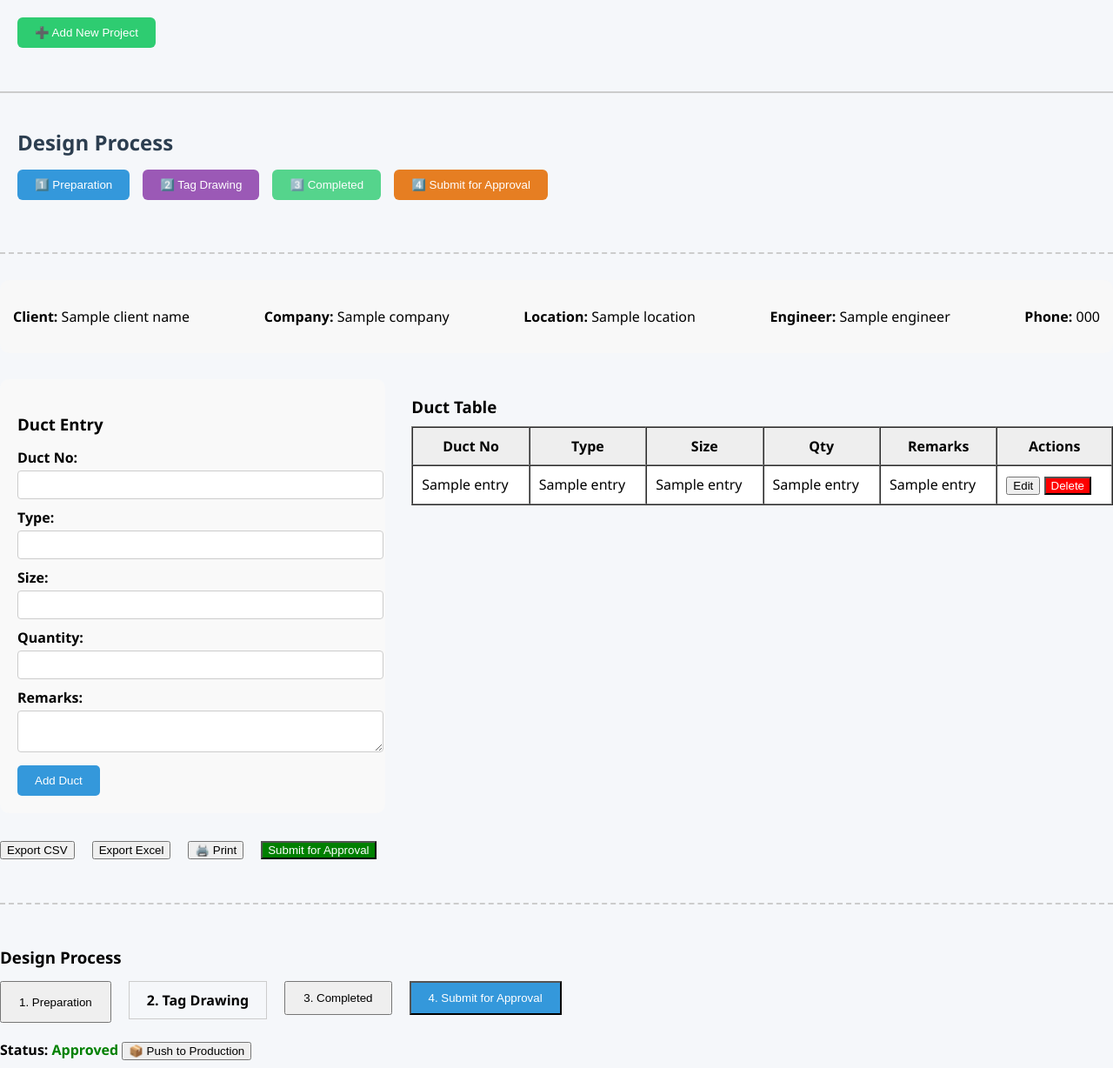
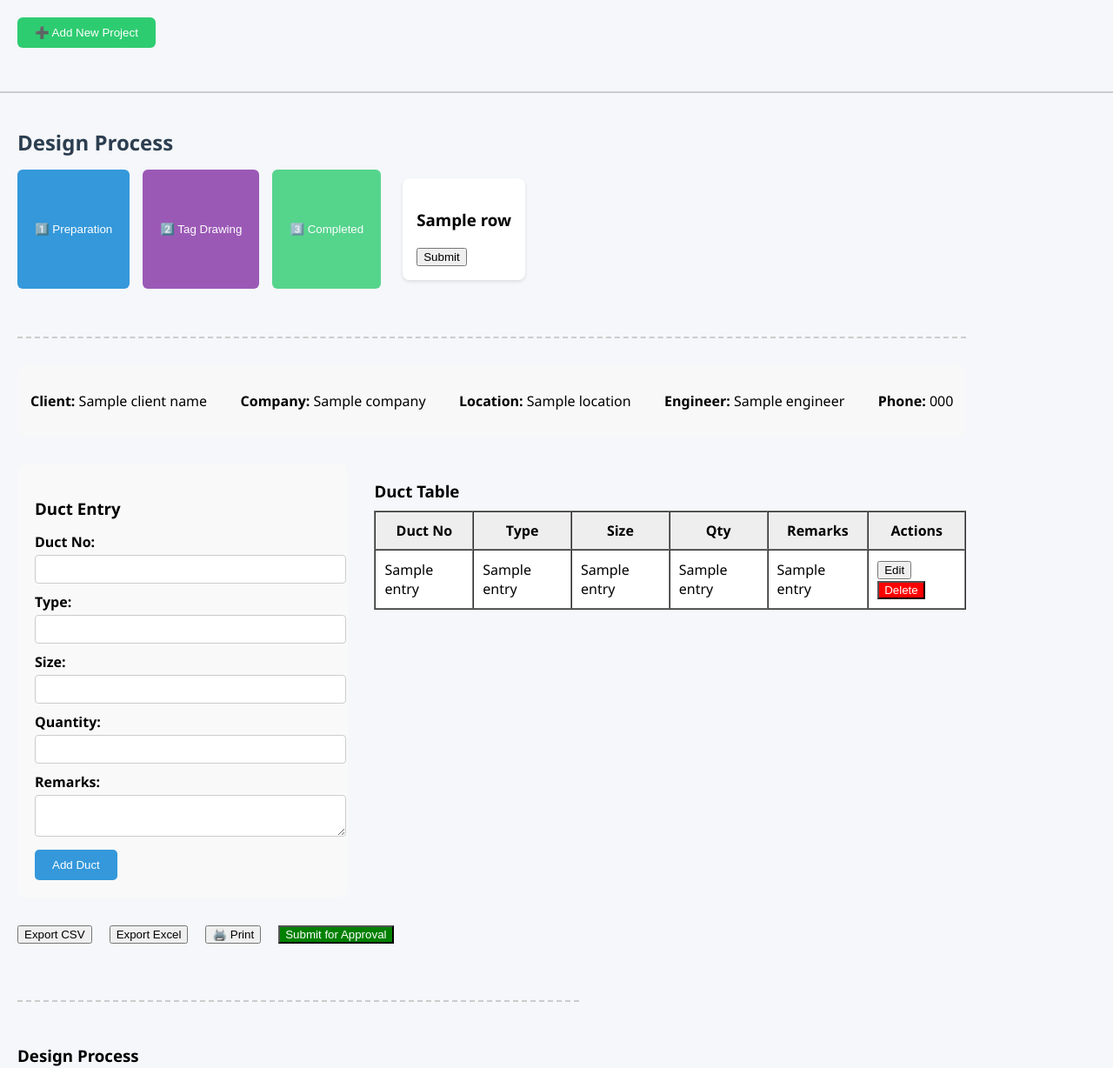
Before and after one commit to Madhan12-tech/erp-management-system, a Flask app: template templates/projects.html in a window 1280 px wide. Shown: the top 1228 px of the page at 87% size. Run offline with Flask 3, Linux system fonts and the light colour scheme; the template is opened without the code that fills it: most values are stand-ins (such as "Sample title", 1, 10 or a date in 2020).

Commit message:
Update projects.html

```diff
--- a/templates/projects.html
+++ b/templates/projects.html
@@ -124,13 +124,15 @@
       3️⃣ Completed
     </button>
 
-    <form action="/submit_sheet/{{ row[0] }}" method="POST" style="display: inline;">
-      <button type="submit" style="background: #e67e22; color: white; padding: 10px 20px; border: none; border-radius: 6px;">
-        4️⃣ Submit for Approval
-      </button>
+    {% for row in projects %}
+  <div class="project-card">
+    <h3>{{ row[1] }}</h3>
+    <!-- Other details -->
+    <form action="/submit_sheet/{{ row[0] }}" method="POST">
+      <button type="submit">Submit</button>
     </form>
   </div>
-</div>
+{% endfor %}
 <!-- Preparation Popup -->
 <div id="preparationPopup" style="display: none; position: fixed; top: 10%; left: 50%; transform: translateX(-50%);
   width: 600px; background: white; border-radius: 12px; box-shadow: 0 0 15px rgba(0,0,0,0.2); z-index: 1000; padding: 25px;">
```
